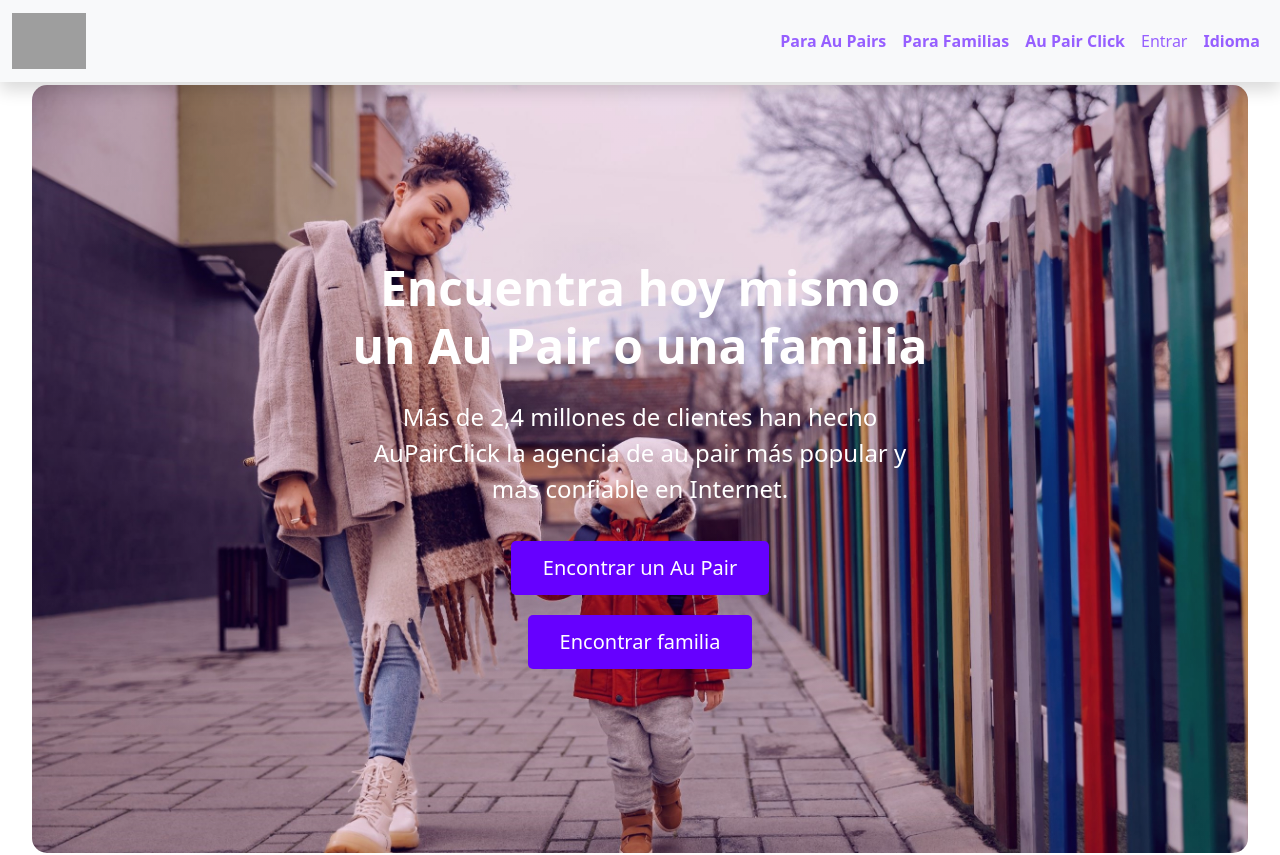
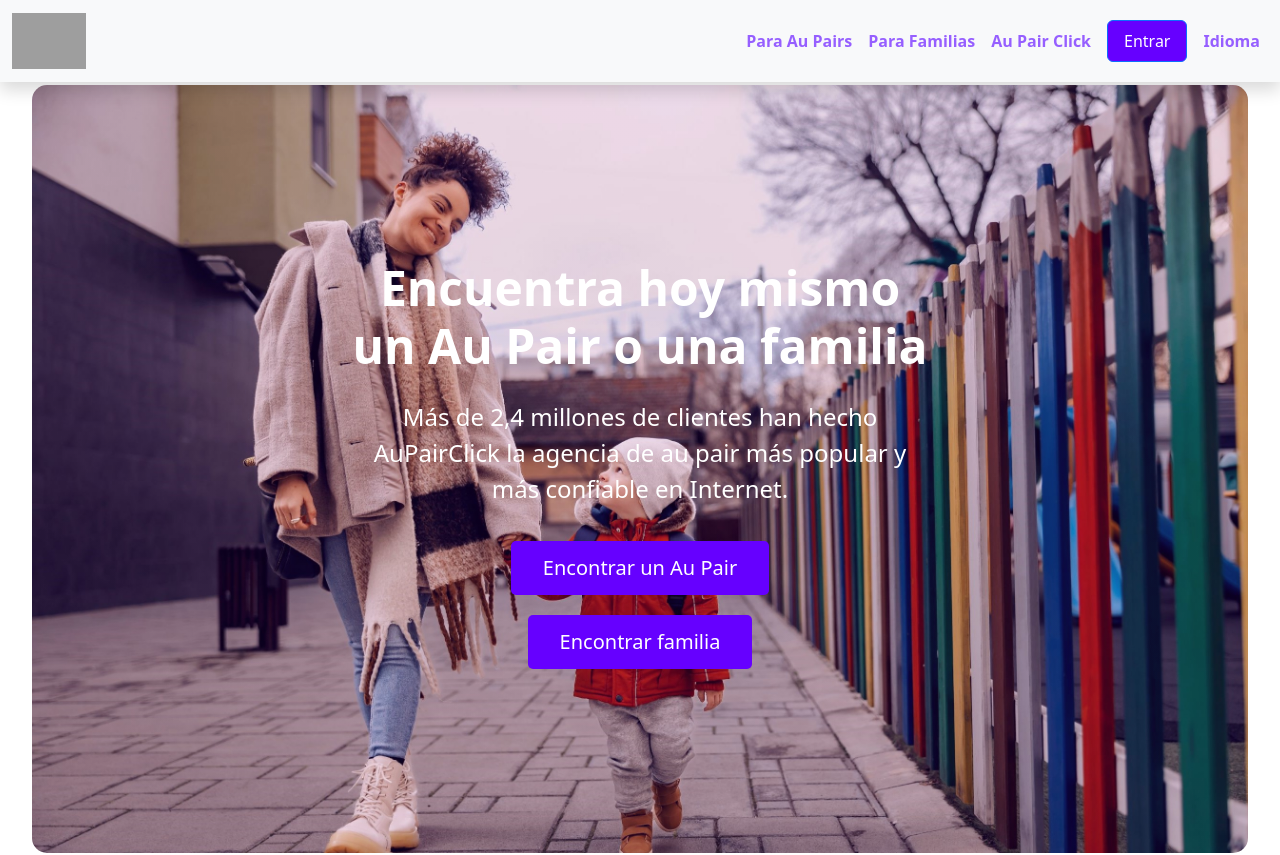
Before and after one commit to AuPairMexicoTi/AuPairClick_FrontEnd, a Vue app in the folder aupaircl/: page /Inicio in a window 1280 px wide. Shown: the top 855 px of the page. Built offline with nearby package versions, Linux system fonts and the light colour scheme; grey boxes are pictures that could not be loaded.

Commit message:
[Add] Button SignUp

```diff
--- a/aupaircl/src/components/Header/Header.vue
+++ b/aupaircl/src/components/Header/Header.vue
@@ -8,10 +8,10 @@
       <b-navbar-toggle target="navbarScroll"></b-navbar-toggle>
 
       <b-collapse id="navbarScroll" is-nav>
-        <b-navbar-nav class="ms-auto my-2 my-lg-0 navbar-nav-scroll">
+        <b-navbar-nav class="ms-auto my-2 my-lg-0 navbar-nav-scroll d-flex align-items-center">
           <b-nav-item-dropdown right no-caret>
             <template #button-content>
-             <strong class="titleColorHeader"> {{ $t('aupairs') }} </strong>
+              <strong class="titleColorHeader"> {{ $t('aupairs') }} </strong>
             </template>
             <b-dropdown-item :to="{ name: '/' }">{{ $t('home') }}</b-dropdown-item>
             <b-dropdown-item :to="{ name: '/' }">{{ $t('findFamily') }}</b-dropdown-item>
@@ -38,8 +38,10 @@
             <b-dropdown-item :to="{ name: 'contacto' }">{{ $t('contact') }}</b-dropdown-item>
           </b-nav-item-dropdown>
 
-          <b-nav-item :to="{ name: 'login' }">
-            {{ $t('login') }}
+          <b-nav-item class="d-flex align-items-center">
+            <b-button variant="primary" shadow class="login-button" :to="{ name: 'login' }">
+              {{ $t('login') }}
+            </b-button>
           </b-nav-item>
 
           <b-nav-item-dropdown right no-caret>
@@ -73,7 +75,6 @@ export default {
 </script>
 
 <style scoped>
-
 .dropdown-menu {
   text-align: left; /* Alineación opcional para el texto en el menú desplegable */
 }
@@ -81,4 +82,17 @@ export default {
 a {
   color: #965FFF;
 }
+
+.login-button {
+  background-color: #6600FF !important;
+  color: white !important;
+  padding: 0.5rem 1rem;
+  text-align: center;
+  transition: background-color 0.3s ease;
+}
+
+.login-button:hover {
+  background-color: #7436CC !important;
+  text-decoration: none !important;
+}
 </style>
```
Also changed, not shown: aupaircl/src/assets/images/2.jpg (added).
